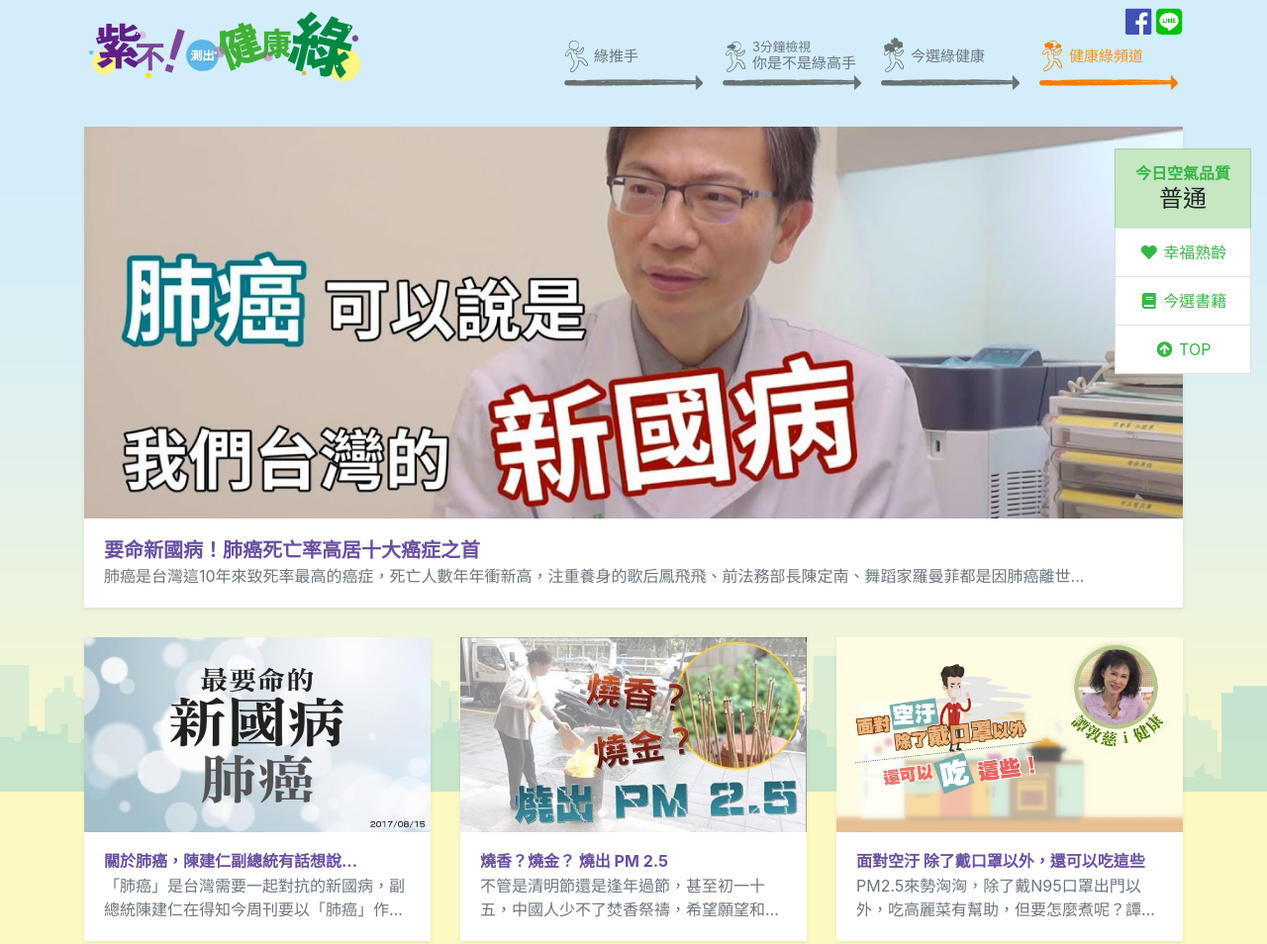
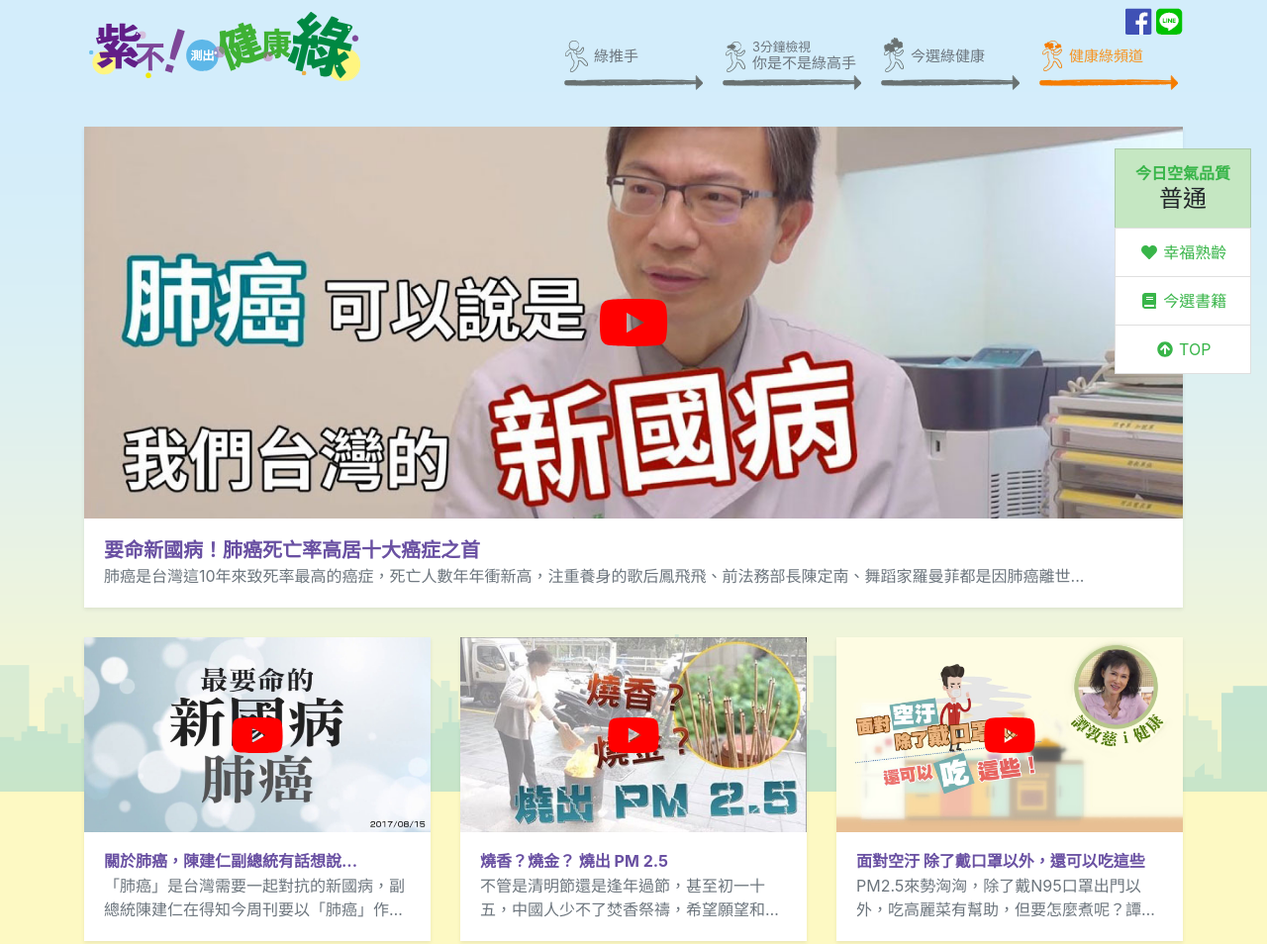
Before and after one commit to steking1207/businesstoday-air, a plain HTML site: page web/video.html in a window 1280 px wide. Shown: the top 954 px of the page at 99% size. Drawn offline with nearby package versions, Linux system fonts and the light colour scheme.

Commit message:
180426-2

```diff
--- a/web/video.html
+++ b/web/video.html
@@ -181,6 +181,7 @@
         <script src="https://code.jquery.com/jquery-3.3.1.min.js"></script>
         <script>window.jQuery || document.write('<script src="assets/js/vendor/jquery.min.js"><\/script>')</script>
         <script src="assets/js/vendor/bootstrap.bundle.min.js"></script>
+        <script defer src="https://use.fontawesome.com/releases/v5.0.8/js/all.js"></script>
         <script src="assets/js/vendor/jquery.slick.min.js"></script>
         <script src="assets/js/custom.js"></script>
         <script src="assets/js/module.js"></script>
```
